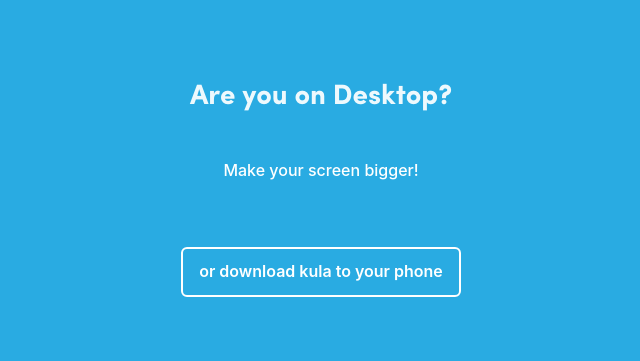
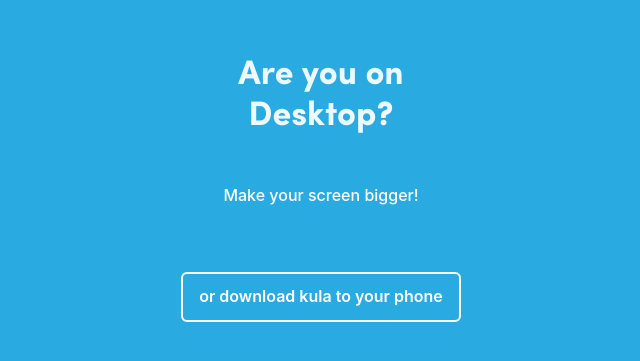
Before and after one commit to anamika-nandi/kula-app, a Next.js app: page /kula-desktop in a window 1280 px wide. Shown: the part 211-572 px from the top of the page, without its empty margins (319-959 px from the left). Built offline with nearby package versions, Linux system fonts and the light colour scheme.

Commit message:
refactor: Update CreateNewApp component with Chakra UI styles

```diff
--- a/src/app/kula-desktop/page.tsx
+++ b/src/app/kula-desktop/page.tsx
@@ -1,14 +1,6 @@
 "use client";
 import React from "react";
-import {
-  Container,
-  HStack,
-  Stack,
-  Button,
-  Text,
-  Center,
-  VStack,
-} from "@chakra-ui/react";
+import { HStack, Button, Text, Center, VStack } from "@chakra-ui/react";
 
 interface CreateNewAppProps {}
 
@@ -23,7 +15,15 @@
     <Center h="100vh">
       <HStack display="flex" alignItems="center" justifyContent="center">
         <VStack maxW="335px" w="full" gap="45px">
-          <Text textStyle="heading">Are you on Desktop?</Text>
+          <Text
+            textStyle="heading"
+            textAlign="center"
+            lineHeight="120%"
+            fontSize="34px"
+          >
+            Are you on <br />
+            Desktop?
+          </Text>
           <Text
             color="white"
             textAlign="center"
```
